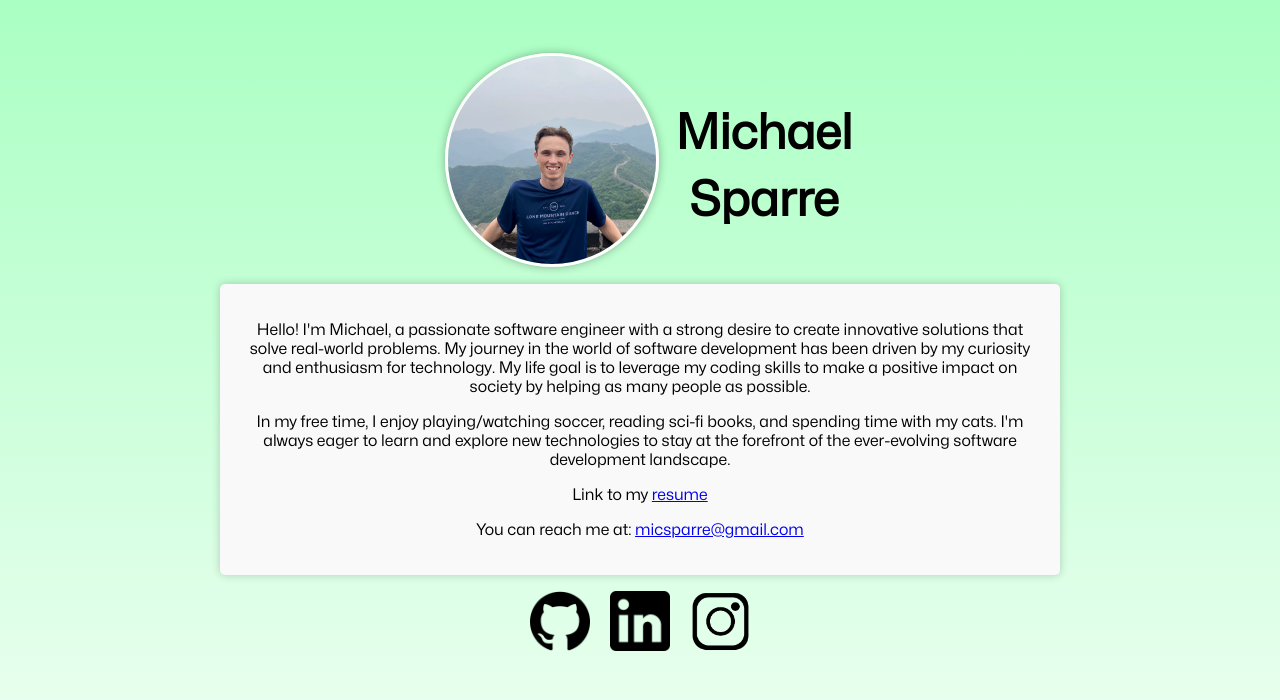
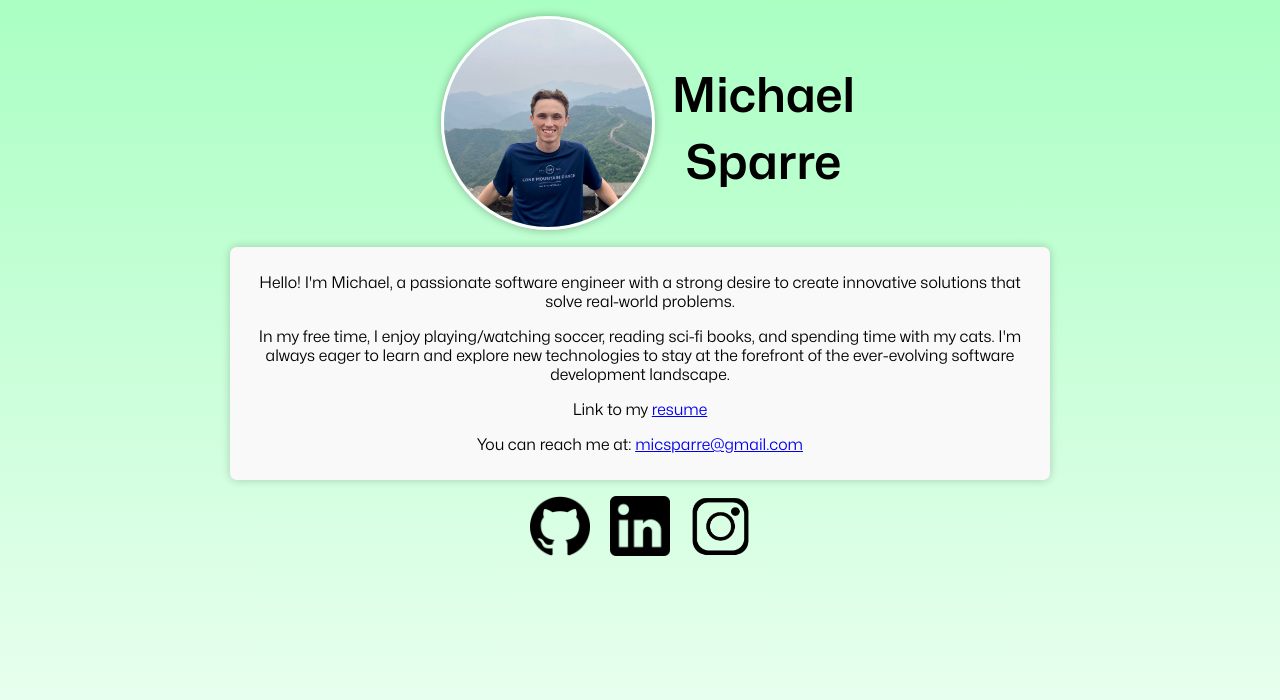
Before and after one commit to micsparre/micsparre.github.io, a React (Create React App) app: page / in a window 1280 px wide. Shown: the top 700 px of the page. Built offline with nearby package versions, Linux system fonts and the light colour scheme.

Commit message:
additional edits for vertical fitting

```diff
--- a/src/App.css
+++ b/src/App.css
@@ -1,11 +1,4 @@
-/* Add these styles to your CSS file */
-.App {
-  /* Add styles for the container of your components */
-  margin: 20px; /* Adjust the margin to control the spacing around the container */
-  padding: 1em; /* Optionally, add padding to create inner spacing */
 
-  /* Other styles for your container */
-}
 
 /* Additional styles for your components */
 @media screen and (max-width: 768px) {
--- a/src/components/About.tsx
+++ b/src/components/About.tsx
@@ -12,10 +12,6 @@ const About: React.FC = () => {
         <p>
           Hello! I'm Michael, a passionate software engineer with a strong
           desire to create innovative solutions that solve real-world problems.
-          My journey in the world of software development has been driven by my
-          curiosity and enthusiasm for technology. My life goal is to leverage my
-          coding skills to make a positive impact on society by helping as many people
-          as possible.
         </p>
         <p>
           In my free time, I enjoy playing/watching soccer, reading sci-fi books,
--- a/src/styles/font.css
+++ b/src/styles/font.css
@@ -1,13 +1,15 @@
 /* font.css */
 
 @font-face {
-    font-family: 'Mona-Sans';
-    src: url('../assets/Mona\ Sans/Mona-Sans.woff2') format('woff2'); /* Add the correct font file paths */
-    font-weight: normal;
-    font-style: normal;
-  }
+  font-family: 'Mona Sans';
+  src:
+    url('../assets/Mona\ Sans/Mona-Sans.woff2') format('woff2 supports variations'),
+    url('../assets/Mona\ Sans/Mona-Sans.woff2') format('woff2-variations');
+  font-weight: 200 900;
+  font-stretch: 75% 125%;
+}
 
-  /* Apply the custom font to specific elements */
-  body, header, section {
-    font-family: 'Mona-Sans'; /* Fallback to a generic sans-serif font if the custom font is unavailable */
-  }
+/* Apply the custom font to specific elements */
+body, header, section {
+  font-family: 'Mona Sans'; /* Fallback to a generic sans-serif font if the custom font is unavailable */
+}
--- a/src/styles/header.css
+++ b/src/styles/header.css
@@ -18,13 +18,15 @@ header {
   /* First name styles */
 .first-name {
     font-size: 3rem;
-    font-weight: bold;
+    font-weight: 600;
+    font-stretch: 100%;
     margin-bottom: 5px; /* Add margin between first name and last name */
   }
 
   /* Last name styles */
   .last-name {
     font-size: 3rem;
-    font-weight: bold;
+    font-weight: 600;
+    font-stretch: 100%;
     margin-top: 5px; /* Add margin between first name and last name */
   }
--- a/src/styles/layout.css
+++ b/src/styles/layout.css
@@ -16,10 +16,12 @@ body {
   /* Define the central content area with a maximum width */
   .content {
     background-color: #f9f9f9; /* Set a background color for the content area */
-    padding: 20px; /* Add some padding for spacing */
-    border-radius: 5px; /* Add rounded corners to the content area */
+    padding: 10px; /* Add some padding for spacing */
+    border-radius: 7px; /* Add rounded corners to the content area */
     box-shadow: 0 0 10px rgba(0, 0, 0, 0.2); /* Add a subtle shadow to the content area */
     max-width: 800px; /* Define a maximum width for the content */
     width: 100%; /* Ensure the content takes the available width */
     text-align: center; /* Center text within the content area */
+    font-weight: 370;
+    font-stretch: 100%;
   }
```
